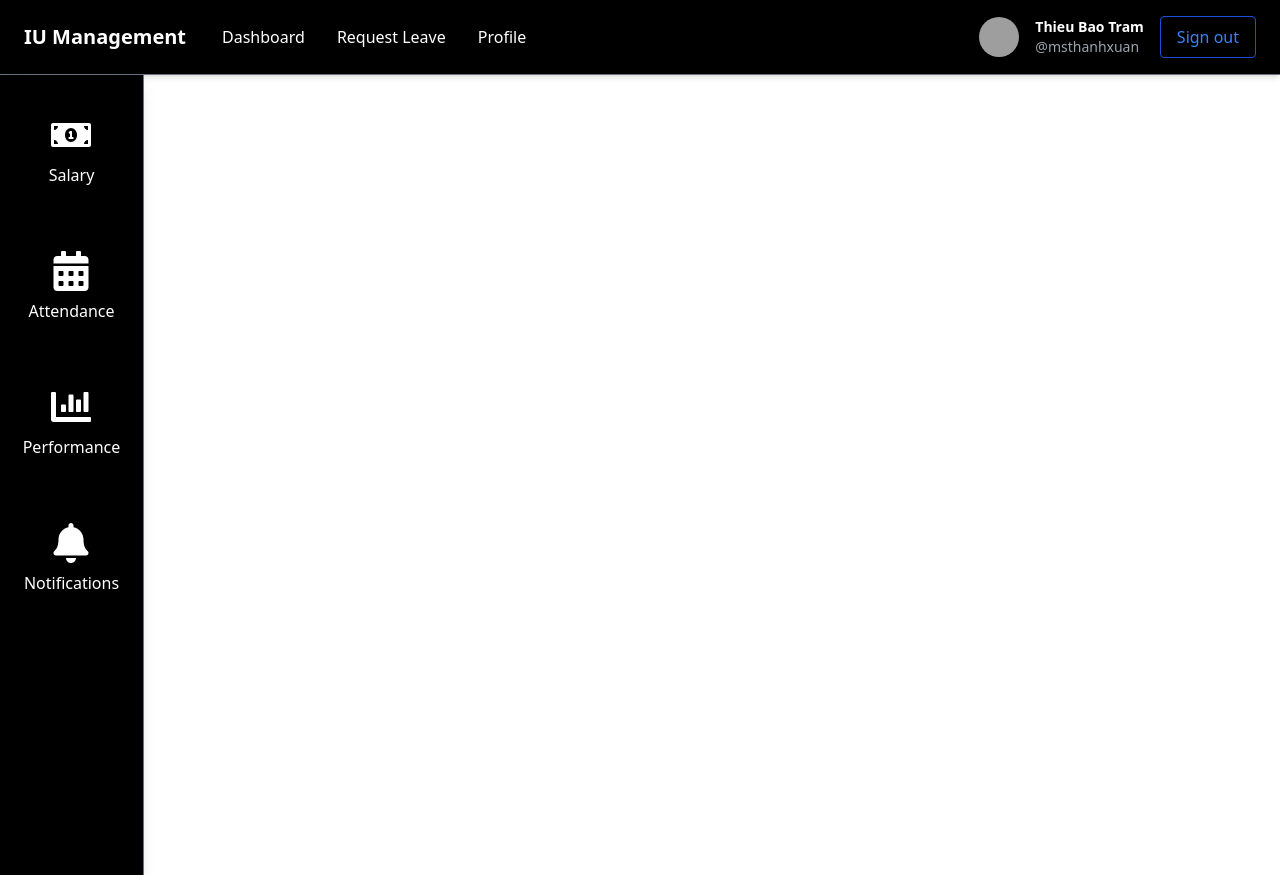
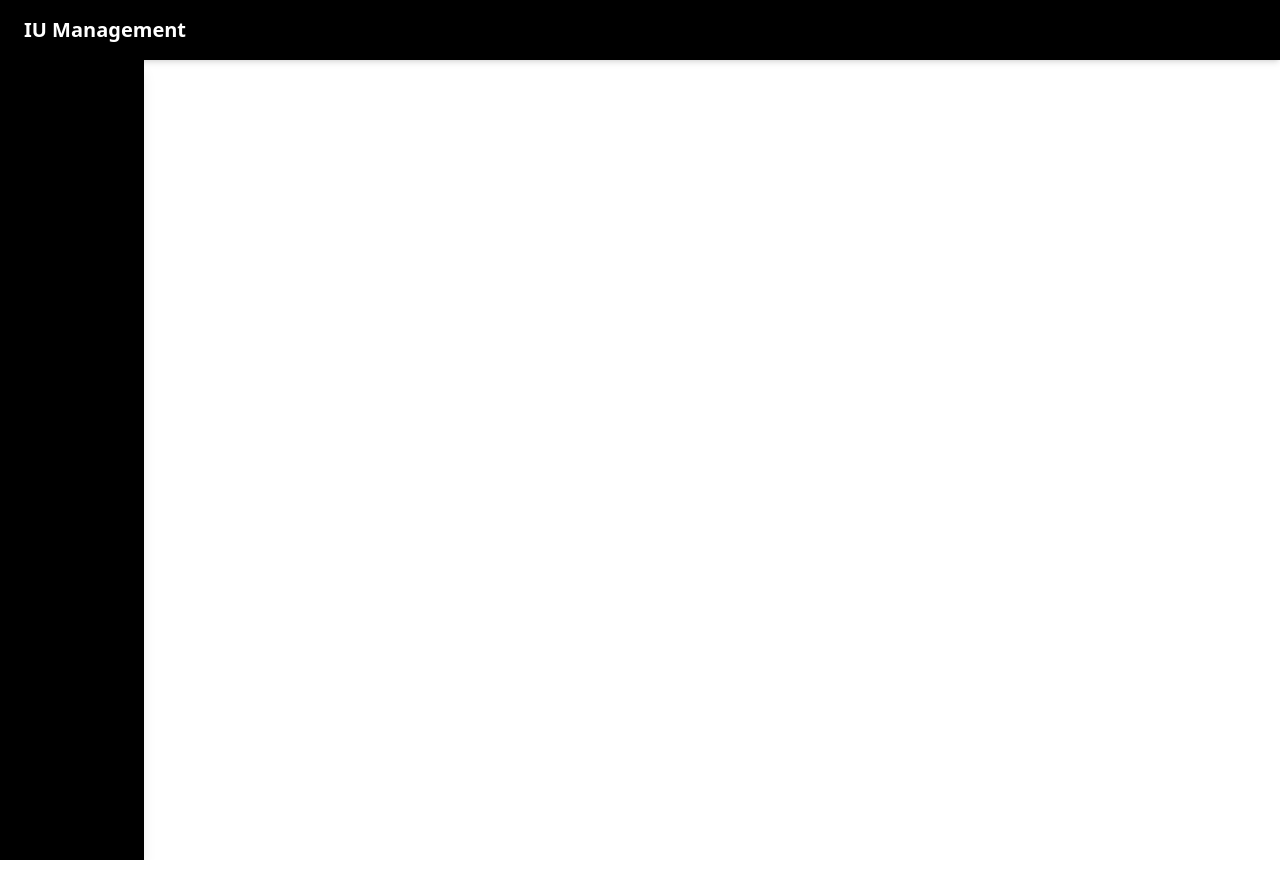
Before and after one commit to PhamAnhKhoi10/advanced-employee-management-system, a React (Vite) app in the folder aems-frontend/: page / in a window 1280 px wide. Built offline with nearby package versions, Linux system fonts and the light colour scheme; grey boxes are pictures that could not be loaded.

Commit message:
Khoi | Fix bars

```diff
--- a/aems-frontend/src/App.jsx
+++ b/aems-frontend/src/App.jsx
@@ -2,15 +2,16 @@ import React from "react";
 import { Routes, Route } from "react-router-dom";
 import Dashboard from "./page/Dashboard";
 import Login from "./page/Login";
+import Layout from "./components/Layout";
 
 const App = () => {
   return (
-    <div>
+    <Layout>
       <Routes>
         <Route path="/" element={<Dashboard />} />
         <Route path="/login" element={<Login />} />
       </Routes>
-    </div>
+    </Layout>
   );
 };
 
--- /dev/null
+++ b/aems-frontend/src/components/Layout.jsx
@@ -0,0 +1,22 @@
+import React from "react";
+import NavBar from "./NavBar";
+import Sidebar from "./SideBar";
+import { useSelector } from "react-redux";
+import { selectEmployees } from "../redux/slice/employeeSlice";
+
+const Layout = ({ children }) => {
+    const {user} = useSelector(selectEmployees);
+    // if (!user) {
+    //     console.log("User not found");
+    //     return <div>Loading...</div>;
+    // }
+    return (
+    <div>
+        <NavBar />
+        <Sidebar />
+        <main>{children}</main>
+    </div>
+    );
+};
+
+export default Layout;
--- a/aems-frontend/src/components/NavBar.jsx
+++ b/aems-frontend/src/components/NavBar.jsx
@@ -28,7 +28,7 @@ const NavBar = ({ role }) => {
   const navItems = getNavItems();
 
   return (
-    <nav className="border-b border-gray-500 bg-black text-white px-6 py-4 flex justify-between items-center shadow-md">
+    <nav className="bg-black text-white px-6 py-4 flex justify-between items-center shadow-md">
       {/* Left Section - Logo */}
       <div className="flex items-center space-x-9">
         <a
@@ -52,13 +52,8 @@ const NavBar = ({ role }) => {
       </div>
 
       {/* Right Section - User Info */}
+      {role && (
         <div className="flex items-center space-x-4">
-        {/* Placeholder User Image */}
-        <img
-          src="https://vnn-imgs-f.vgcloud.vn/2021/01/21/08/thieu-bao-tram-la-ai-10.jpg"
-          alt="User Avatar"
-          className="w-10 h-10 rounded-full object-cover"
-        />
           {/* Placeholder User Info */}
           <div className="text-sm">
             <p className="font-semibold">Thieu Bao Tram</p>
@@ -74,8 +69,85 @@ const NavBar = ({ role }) => {
             </button>
           </div>
         </div>
+      )}
     </nav>
   );
 };
 
 export default NavBar;
+
+// const NavBar = ({ user }) => {
+//   const getNavItems = () => {
+//     switch (user.role) {
+//       case "HR":
+//         return [
+//           { href: "/hr/dashboard", label: "Dashboard" },
+//           { href: "/hr/request-leave", label: "Request Leave" },
+//           { href: "/hr/profile", label: "Profile" },
+//         ];
+//       case "Employee":
+//         return [
+//           { href: "/employee/dashboard", label: "Dashboard" },
+//           { href: "/employee/request-leave", label: "Request Leave" },
+//           { href: "/employee/profile", label: "Profile" },
+//         ];
+//       case "Admin":
+//         return [
+//           { href: "/admin/dashboard", label: "Dashboard" },
+//           { href: "/admin/profile", label: "Profile" },
+//         ];
+//       default:
+//         return [];
+//     }
+//   };
+
+//   const navItems = getNavItems();
+
+//   return (
+//     <nav className="bg-black text-white px-6 py-4 flex justify-between items-center shadow-md">
+//       {/* Left Section - Logo */}
+//       <div className="flex items-center space-x-9">
+//         <a
+//           href="/"
+//           className="text-xl font-bold hover:text-gray-400 transition duration-300 ease-in-out"
+//         >
+//           IU Management
+//         </a>
+//         <ul className="hidden md:flex space-x-8">
+//           {navItems.map((item, index) => (
+//             <li className="hover:scale-110 transition duration-300" key={index}>
+//               <a
+//                 href={item.href}
+//                 className="text-white transition duration-300 ease-in-out transform hover:text-gray-400"
+//               >
+//                 {item.label}
+//               </a>
+//             </li>
+//           ))}
+//         </ul>
+//       </div>
+
+//       {/* Right Section - User Info */}
+//       {role && (
+//         <div className="flex items-center space-x-4">
+//           {/* Placeholder User Info */}
+//           <div className="text-sm">
+//             <p className="font-semibold">user.name</p>
+//             <p className="text-gray-400">user.department</p>
+//           </div>
+//           {/* Sign Out Button */}
+//           <div className="flex items-center">
+//             <button
+//               onClick={() => alert("No user logged in")}
+//               className="px-4 py-2 bg-black text-blue-500 border border-blue-700 rounded hover:bg-gray-700 hover:text-white transition"
+//             >
+//               Sign out
+//             </button>
+//           </div>
+//         </div>
+//       )}
+//     </nav>
+//   );
+// };
+
+// export default NavBar;
--- a/aems-frontend/src/components/SideBar.jsx
+++ b/aems-frontend/src/components/SideBar.jsx
@@ -35,7 +35,7 @@ const Sidebar = ({ role }) => {
   const sidebarItems = getSidebarItems();
 
   return (
-    <div className="border-r border-gray-500 bg-black text-white w-20 md:w-28 lg:w-36 h-screen flex flex-col items-center py-6 space-y-8 shadow-lg">
+    <div className="bg-black text-white w-20 md:w-28 lg:w-36 h-screen flex flex-col items-center py-6 space-y-8 shadow-lg">
       {sidebarItems.map((item, index) => (
         <Link
           key={index}
@@ -51,3 +51,57 @@ const Sidebar = ({ role }) => {
 };
 
 export default Sidebar;
+
+// import React from "react";
+// import { Link } from "react-router-dom";
+// import { FaMoneyBillAlt, FaCalendarAlt, FaChartBar, FaUserAlt, FaBell, FaUserPlus } from "react-icons/fa";
+//
+// const Sidebar = ({ user }) => {
+//   // Define role-specific sidebar items
+//   const getSidebarItems = () => {
+//     switch (user.role) {
+//       case "Employee":
+//         return [
+//           { href: "/employee/salary", label: "Salary", icon: FaMoneyBillAlt },
+//           { href: "/employee/attendance", label: "Attendance", icon: FaCalendarAlt },
+//           { href: "/employee/performance", label: "Performance", icon: FaChartBar },
+//           { href: "/employee/notifications", label: "Notifications", icon: FaBell },
+//         ];
+//       case "HR":
+//         return [
+//           { href: "/hr/salary", label: "Salary", icon: FaMoneyBillAlt },
+//           { href: "/hr/attendance", label: "Attendance", icon: FaCalendarAlt },
+//           { href: "/hr/performance", label: "Performance", icon: FaChartBar },
+//           { href: "/hr/employee-info", label: "Emp Info", icon: FaUserAlt },
+//           { href: "/hr/notifications", label: "Notifications", icon: FaBell },
+//         ];
+//       case "Admin":
+//         return [
+//           { href: "/admin/create-account", label: "Create", icon: FaUserPlus },
+//           { href: "/admin/salary", label: "Salary", icon: FaMoneyBillAlt },
+//           { href: "/admin/notifications", label: "Notifications", icon: FaBell },
+//         ];
+//       default:
+//         return [];
+//     }
+//   };
+
+//   const sidebarItems = getSidebarItems();
+
+//   return (
+//     <div className="bg-black text-white w-20 md:w-28 lg:w-36 h-screen flex flex-col items-center py-6 space-y-8 shadow-lg">
+//       {sidebarItems.map((item, index) => (
+//         <Link
+//           key={index}
+//           to={item.href}
+//           className="flex flex-col items-center hover:bg-zinc-800 hover:transition p-4 hover:scale-110 rounded"
+//         >
+//           <item.icon className="w-10 h-10" />
+//           <span className="text-sm md:text-base mt-2">{item.label}</span>
+//         </Link>
+//       ))}
+//     </div>
+//   );
+// };
+
+// export default Sidebar;
--- a/aems-frontend/src/output.css
+++ b/aems-frontend/src/output.css
@@ -554,6 +554,10 @@ video {
   display: none;
 }
 
+.mr-6 {
+  margin-right: 1.5rem;
+}
+
 .mt-2 {
   margin-top: 0.5rem;
 }
@@ -602,6 +606,12 @@ video {
   --tw-space-x-reverse: 0;
   margin-right: calc(1rem * var(--tw-space-x-reverse));
   margin-left: calc(1rem * calc(1 - var(--tw-space-x-reverse)));
+}
+
+.space-x-6 > :not([hidden]) ~ :not([hidden]) {
+  --tw-space-x-reverse: 0;
+  margin-right: calc(1.5rem * var(--tw-space-x-reverse));
+  margin-left: calc(1.5rem * calc(1 - var(--tw-space-x-reverse)));
 }
 
 .space-x-8 > :not([hidden]) ~ :not([hidden]) {
@@ -655,6 +665,16 @@ video {
 .bg-black {
   --tw-bg-opacity: 1;
   background-color: rgb(0 0 0 / var(--tw-bg-opacity, 1));
+}
+
+.bg-blue-500 {
+  --tw-bg-opacity: 1;
+  background-color: rgb(59 130 246 / var(--tw-bg-opacity, 1));
+}
+
+.bg-gray-900 {
+  --tw-bg-opacity: 1;
+  background-color: rgb(17 24 39 / var(--tw-bg-opacity, 1));
 }
 
 .object-cover {
@@ -758,6 +778,11 @@ video {
   transform: translate(var(--tw-translate-x), var(--tw-translate-y)) rotate(var(--tw-rotate)) skewX(var(--tw-skew-x)) skewY(var(--tw-skew-y)) scaleX(var(--tw-scale-x)) scaleY(var(--tw-scale-y));
 }
 
+.hover\:bg-blue-600:hover {
+  --tw-bg-opacity: 1;
+  background-color: rgb(37 99 235 / var(--tw-bg-opacity, 1));
+}
+
 .hover\:bg-gray-700:hover {
   --tw-bg-opacity: 1;
   background-color: rgb(55 65 81 / var(--tw-bg-opacity, 1));
@@ -768,6 +793,11 @@ video {
   background-color: rgb(39 39 42 / var(--tw-bg-opacity, 1));
 }
 
+.hover\:text-gray-300:hover {
+  --tw-text-opacity: 1;
+  color: rgb(209 213 219 / var(--tw-text-opacity, 1));
+}
+
 .hover\:text-gray-400:hover {
   --tw-text-opacity: 1;
   color: rgb(156 163 175 / var(--tw-text-opacity, 1));
@@ -776,11 +806,6 @@ video {
 .hover\:text-white:hover {
   --tw-text-opacity: 1;
   color: rgb(255 255 255 / var(--tw-text-opacity, 1));
-}
-
-.hover\:text-red-400:hover {
-  --tw-text-opacity: 1;
-  color: rgb(248 113 113 / var(--tw-text-opacity, 1));
 }
 
 .hover\:transition:hover {
--- a/aems-frontend/src/page/Dashboard.jsx
+++ b/aems-frontend/src/page/Dashboard.jsx
@@ -5,8 +5,7 @@ import Sidebar from "../components/SideBar";
 function Dashboard() {
   return (
     <>
-      <NavBar role={"Employee"}/>
-      <Sidebar role={"Employee"}/>
+
     </>
   );
 }
--- a/aems-frontend/src/redux/slice/employeeSlice.jsx
+++ b/aems-frontend/src/redux/slice/employeeSlice.jsx
@@ -1,11 +1,19 @@
 import { createSlice } from "@reduxjs/toolkit";
+import { loginAsync } from "../../services/auth/auth.service";
 
 const employeeSlice = createSlice({
   name: "employee",
   initialState: {
-    employees: [],
+    employee: null,
   },
   reducers: {},
+  extraReducers: (builder) => {
+    builder.addCase(loginAsync.fulfilled, (state, action) => {
+      state.employee = action.payload;
+    });
+  },
 });
 
+export const selectEmployees = (state) => state.employee; // Corrected selector
+
 export default employeeSlice.reducer;
```
Lines whose indentation alone changed are shown as unchanged.
